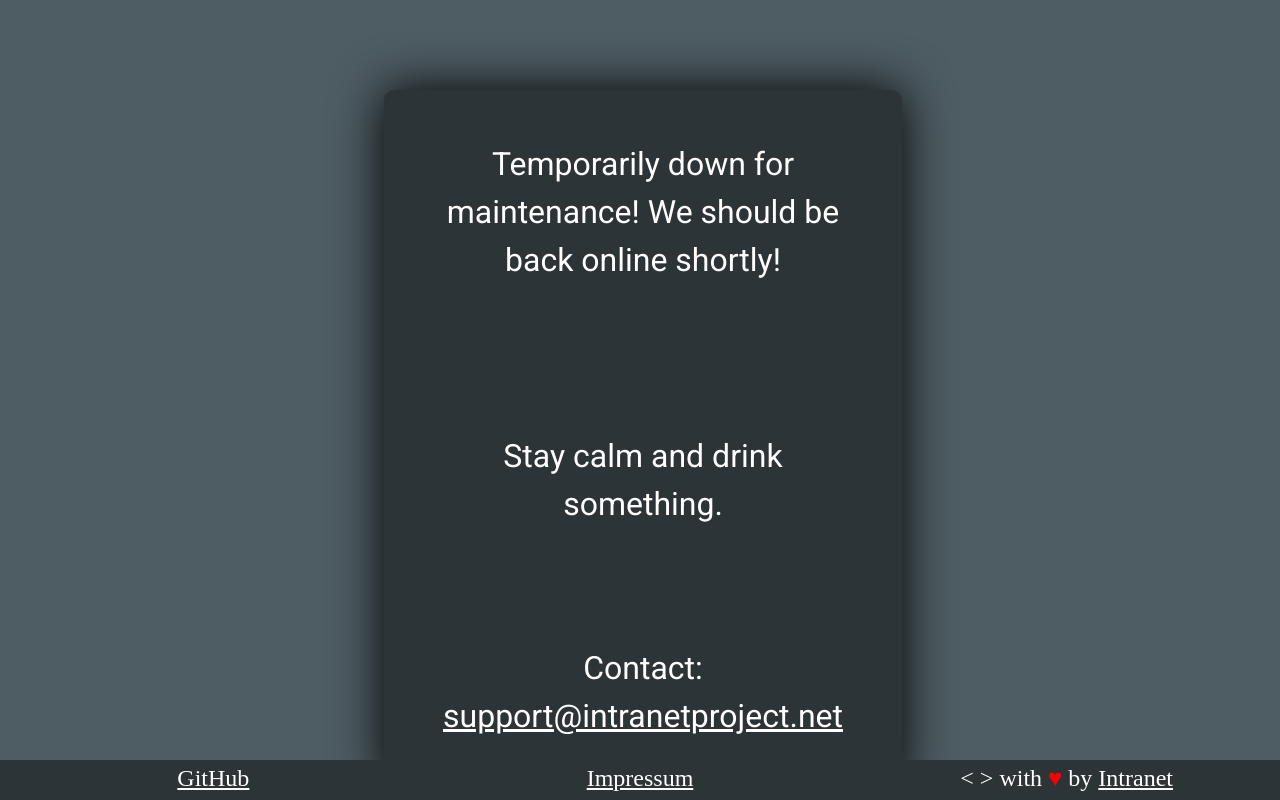
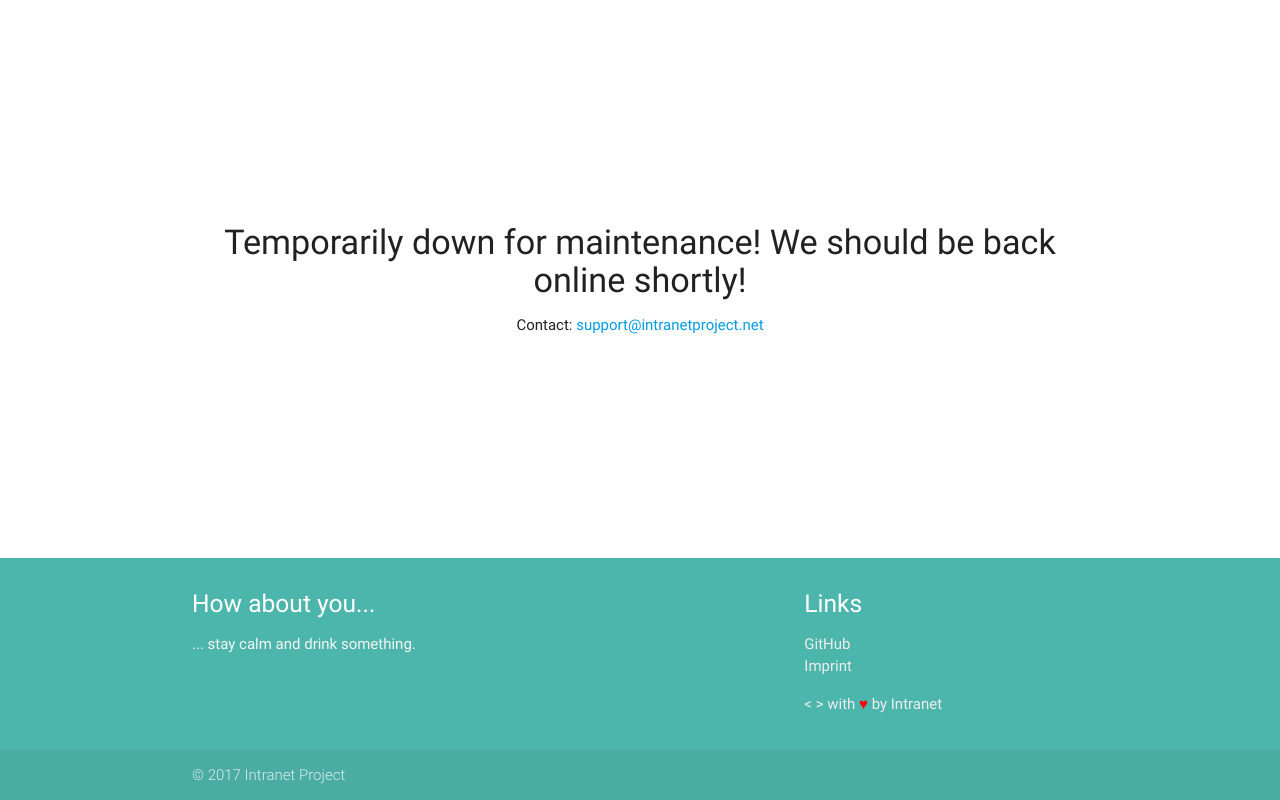
Before and after one commit to IntranetProject/intranet_maintenance, a PHP site: page / in a window 1280 px wide. Run offline with PHP 8.4, Linux system fonts and the light colour scheme; some libraries are stand-ins or nearby versions.

Commit message:
revision of style

```diff
--- a/css/style.css
+++ b/css/style.css
@@ -1,4 +1,23 @@
-@import url('https://fonts.googleapis.com/css?family=Roboto');
+body {
+    display: flex;
+    min-height: 100vh;
+    flex-direction: column;
+  }
+
+  main {
+    flex: 1 0 auto;
+  }
+.header {
+  margin-top: 25%;
+}
+
+
+
+
+
+
+
+/*@import url('https://fonts.googleapis.com/css?family=Roboto');
 html,
 body {
     font-family: 'Roboto', sans-serif !important;
@@ -86,4 +105,4 @@ a {
     margin-top: 0.5%;
     font-family: 'Crimson Text', serif;
 }
-}
+}*/
--- a/index.php
+++ b/index.php
@@ -8,47 +8,66 @@ session_start();
 <head>
     <title></title>
     <meta charset="UTF-8">
-    <meta name="viewport" content="initial-scale=1.0">
-    <link type="text/css" rel="stylesheet" href="css/style.css">
-    <link type="text/css" rel="stylesheet" href="css/reset.css">
+    <link href="https://fonts.googleapis.com/icon?family=Material+Icons" rel="stylesheet">
+    <link rel="stylesheet" href="https://cdnjs.cloudflare.com/ajax/libs/materialize/0.100.2/css/materialize.min.css">
+    <link rel="stylesheet" href="css/style.css">
+    <meta name="viewport" content="width=device-width, initial-scale=1.0" />
+    <script type="text/javascript" src="https://code.jquery.com/jquery-3.2.1.min.js"></script>
+    <script src="https://cdnjs.cloudflare.com/ajax/libs/materialize/0.100.2/js/materialize.min.js"></script>
 </head>
 
 <body>
+  <main>
     <div class="container">
-        <div class="subcontainer">
-            <?php
+        <div class="center-align page-panel header">
+            <h4><?php
                 if (isset($_GET['site'])) {
                     $site = ucfirst($_GET['site']);
-                    echo '<p>' . $site . " is temporarily down for maintenance. We should be back online shortly!</p>";
+                    echo '<p>' . $site . " is temporarily down for maintenance. We should be back online shortly!</h4>";
                 } else {
-                    echo '<p>Temporarily down for maintenance! We should be back online shortly!';
+                    echo '<h4>Temporarily down for maintenance! We should be back online shortly!';
                 }
-                ?>
-                <p><br>
+                ?></h4>
+                <p class="contact">Contact: <a href="mailto:support@intranetproject.net">support@intranetproject.net</a></p>
+        </div>
+      </main>
+      <footer class="page-footer teal lighten-2">
+        <div class="container">
+           <div class="row">
+              <div class="col l6 s12">
+                 <h5 class="white-text">How about you...</h5>
+                 <p class="grey-text text-lighten-4">
                      <?php
                      $a = array(
-                        "Stay calm and drink something.",
-                        "Grab yourself a bag of chips!",
-                        "Donate us some money.");
+                         "... stay calm and drink something.",
+                         "... grab yourself a bag of chips!",
+                         "... donate us some money.",
+                         "... try again later.",
+                         "... visit our main site <a href='http://intranetproject.net' style='color:white; text-decoration: underline;'>here</a>");
 
                      $random_keys = array_rand($a);
                      echo $a[$random_keys];
                      ?>
-                </p><br>
-                <p class="contact">Contact: <a href="mailto:support@intranetproject.net">support@intranetproject.net</a></p>
+                 </p>
               </div>
-        <div class="footer">
-            <div class="git">
-                <p><a href="https://github.com/IntranetProject">GitHub</a></p>
-            </div>
-            <div class="imp">
-                <p><a href="imprint.html">Impressum</a></p>
-            </div>
-            <div class="credit">
-                <p><b><i style="color: white;">&lt; &gt;</i></b> with <i style="color: red;">&hearts;</i> by <a href="https://github.com/IntranetProject">Intranet</a></p>
+              <div class="col l4 offset-l2 s12">
+                 <h5 class="white-text">Links</h5>
+                 <ul>
+                    <li><a class="grey-text text-lighten-3" href="https://github.com/IntranetProjec">GitHub</a></li>
+                    <li><a class="grey-text text-lighten-3" href="imprint.html">Imprint</a></li>
+                    <li>
+                       <p class="grey-text text-lighten-3" href="#!">&lt; &gt;</i></b> with <i style="color: red;">&hearts;</i> by <a class="grey-text text-lighten-3" href="https://github.com/IntranetProject">Intranet</a></p>
+                    </li>
+                 </ul>
               </div>
            </div>
         </div>
+        <div class="footer-copyright">
+           <div class="container">
+              © 2017 Intranet Project
+           </div>
+        </div>
+      </footer>
 </body>
 
 </html>
```
Lines whose indentation alone changed are shown as unchanged.
